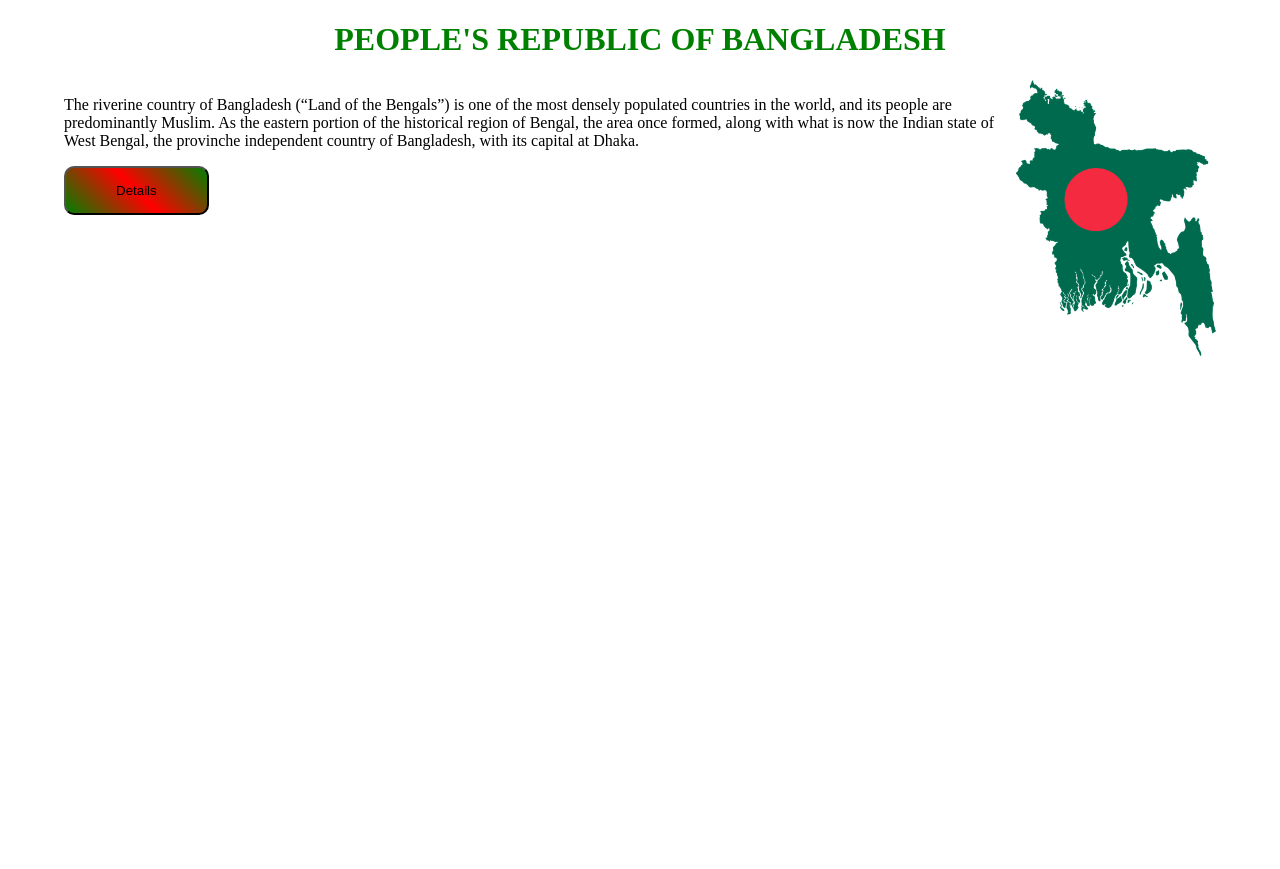
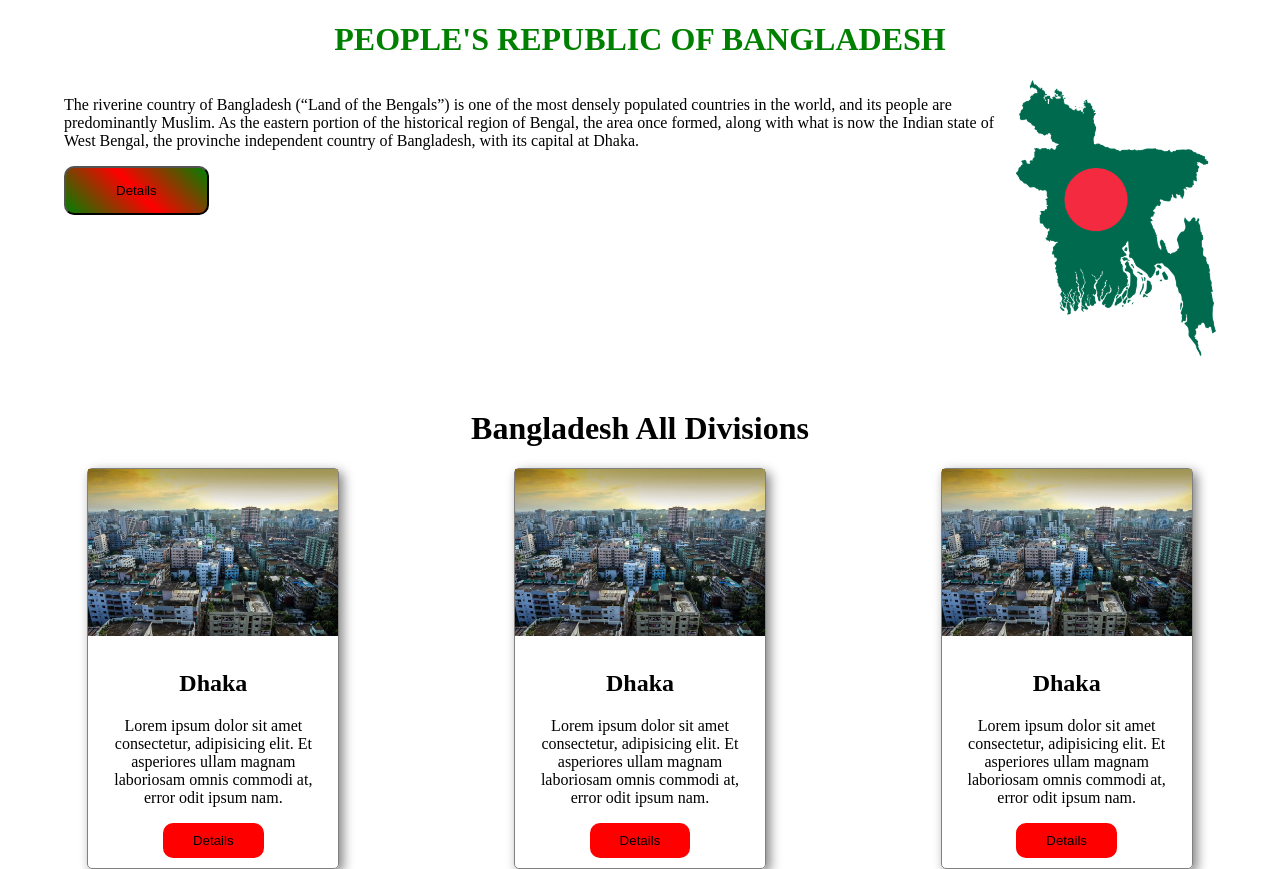
Before and after one commit to CsdSreekanta/Bangladesh, a plain HTML site: page index.html in a window 1280 px wide. Before the commit the page ends 800 px from the top, so only its background shows below. Drawn offline with Linux system fonts and the light colour scheme.

Commit message:
second section added

```diff
--- a/index.html
+++ b/index.html
@@ -26,6 +26,49 @@
        </div>
    </div>
 
+   <div class="second-section">
+       <h1>Bangladesh All Divisions</h1>
+       <div class="all-divisions">
+           <!-- dhaka started -->
+           <div class="dhaka">
+               <div class="div-img">
+                   <img src="images/dhaka.png" alt="">
+               </div>
+               <div class="bottom-section">
+                <h2>Dhaka</h2>
+                <p>Lorem ipsum dolor sit amet consectetur, adipisicing elit. Et asperiores ullam magnam laboriosam omnis commodi at, error odit ipsum nam.</p>
+                <button class="btn-details">Details</button>
+               </div>
+           </div>
+<!--
+           syhlet started -->
+           <div class="dhaka">
+            <div class="div-img">
+                <img src="images/dhaka.png" alt="">
+            </div>
+            <div class="bottom-section">
+             <h2>Dhaka</h2>
+             <p>Lorem ipsum dolor sit amet consectetur, adipisicing elit. Et asperiores ullam magnam laboriosam omnis commodi at, error odit ipsum nam.</p>
+             <button class="btn-details">Details</button>
+            </div>
+        </div>
+
+
+
+<!-- Rajshahi started -->
+            <div class="dhaka">
+                <div class="div-img">
+                    <img src="images/dhaka.png" alt="">
+                </div>
+                <div class="bottom-section">
+                <h2>Dhaka</h2>
+                <p>Lorem ipsum dolor sit amet consectetur, adipisicing elit. Et asperiores ullam magnam laboriosam omnis commodi at, error odit ipsum nam.</p>
+                <button class="btn-details">Details</button>
+                </div>
+            </div>
+       </div>
+   </div>
+
 
 </body>
 </html>
--- a/style.css
+++ b/style.css
@@ -26,3 +26,34 @@ body{
     color: white;
     cursor: pointer;
 }
+.second-section{
+    text-align: center;
+    margin-top: 50px;
+}
+.dhaka{
+    width:250px;
+    border:1px solid gray;
+    box-shadow: 4px 4px 12px gray;
+    border-radius: 5px;
+}
+.div-img img{
+    width:100%;
+}
+.all-divisions{
+    display: flex;
+    justify-content: space-around;
+
+}
+.bottom-section{
+    padding: 10px;
+}
+.btn-details{
+    background-color: red;
+    padding: 10px 30px;
+    border-radius: 10px;
+    border:none;
+}
+.btn-details:hover{
+    background-color: blueviolet;
+    transition: 0.8s;
+}
```
